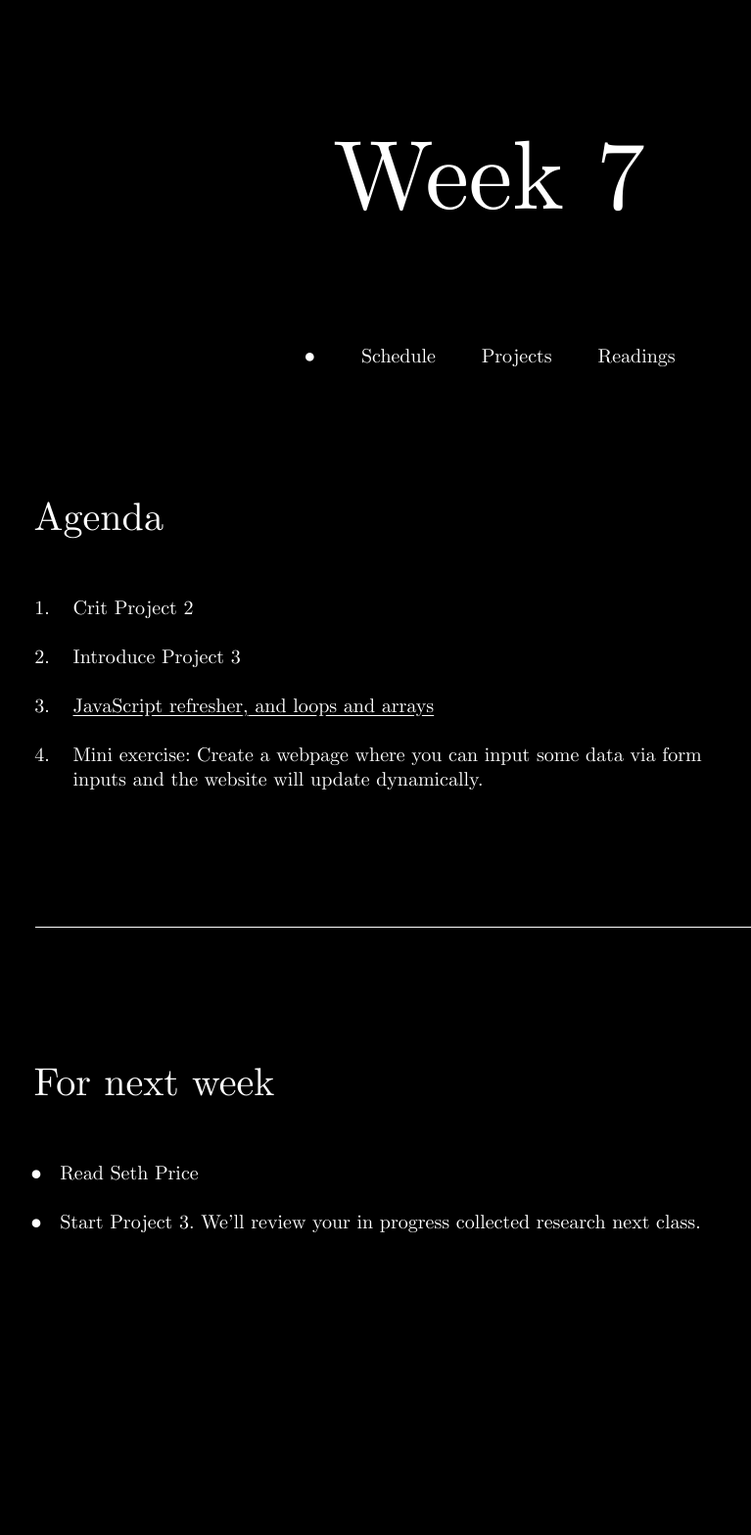
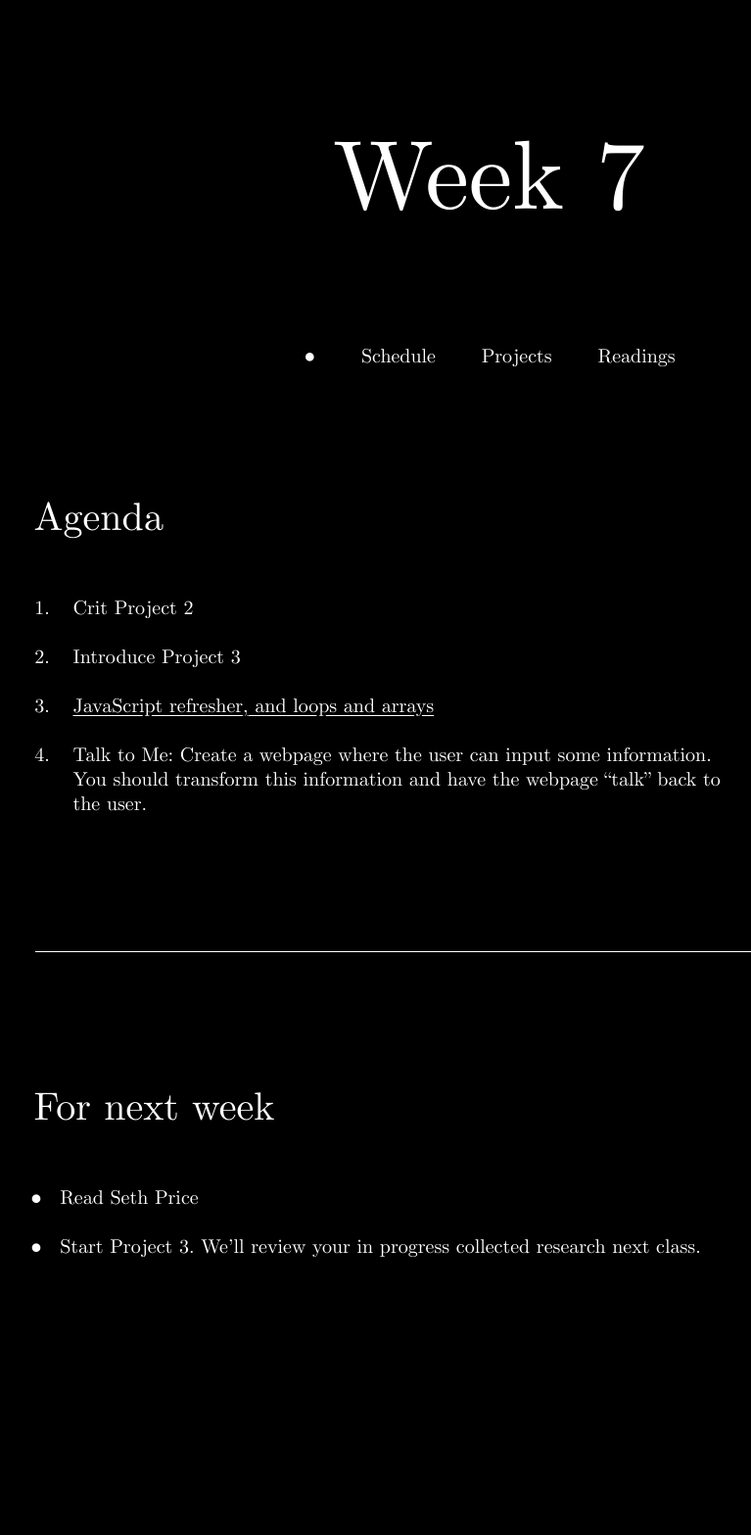
Before and after one commit to eli8527/source-f22, a Jekyll site: the page built from week/7.md, in a window 1280 px wide. Shown: the whole page at 98% size, without its empty margins (140-907 px from the left). Built offline with Jekyll 4.4.1, drawn with Linux system fonts in a browser that asks for light colours; before the commit the page ends 1542 px from its top, so only the background shows below that.

Commit message:
update w7

```diff
--- a/week/7.md
+++ b/week/7.md
@@ -14,7 +14,8 @@ active: true
 
 3. [JavaScript refresher, and loops and arrays](https://docs.google.com/presentation/d/1MOjBq9Gk4qTntKX7O-Ic21ZovqRbPKZBZZCz_2yr_0Q/edit?usp=sharing)
 
-4. Mini exercise: Create a webpage where you can input some data via form inputs and the website will update dynamically.
+4. Talk to Me: Create a webpage where the user can input some information. You should transform this information and have the webpage “talk” back to the user.
+
 
 
 ------------
```
